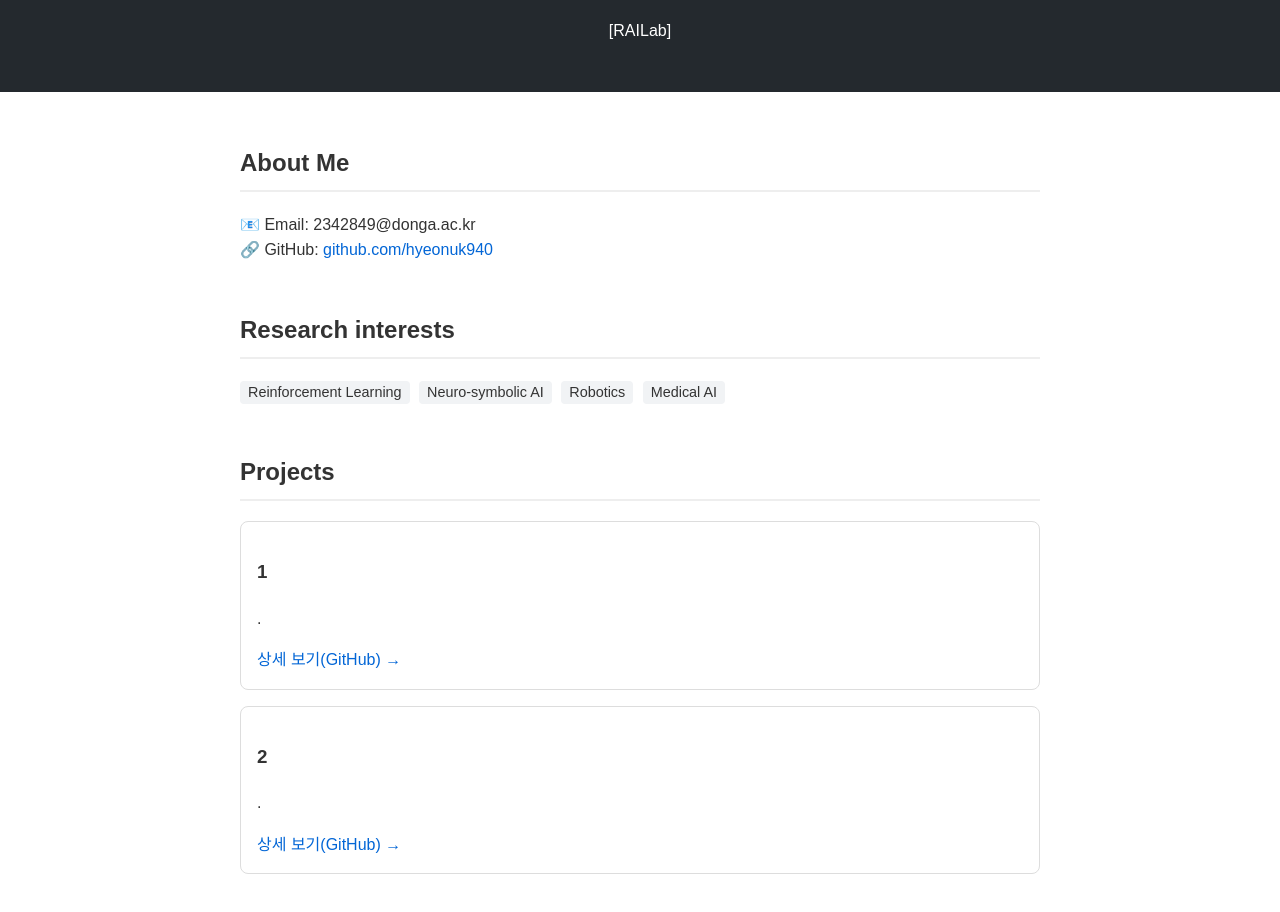
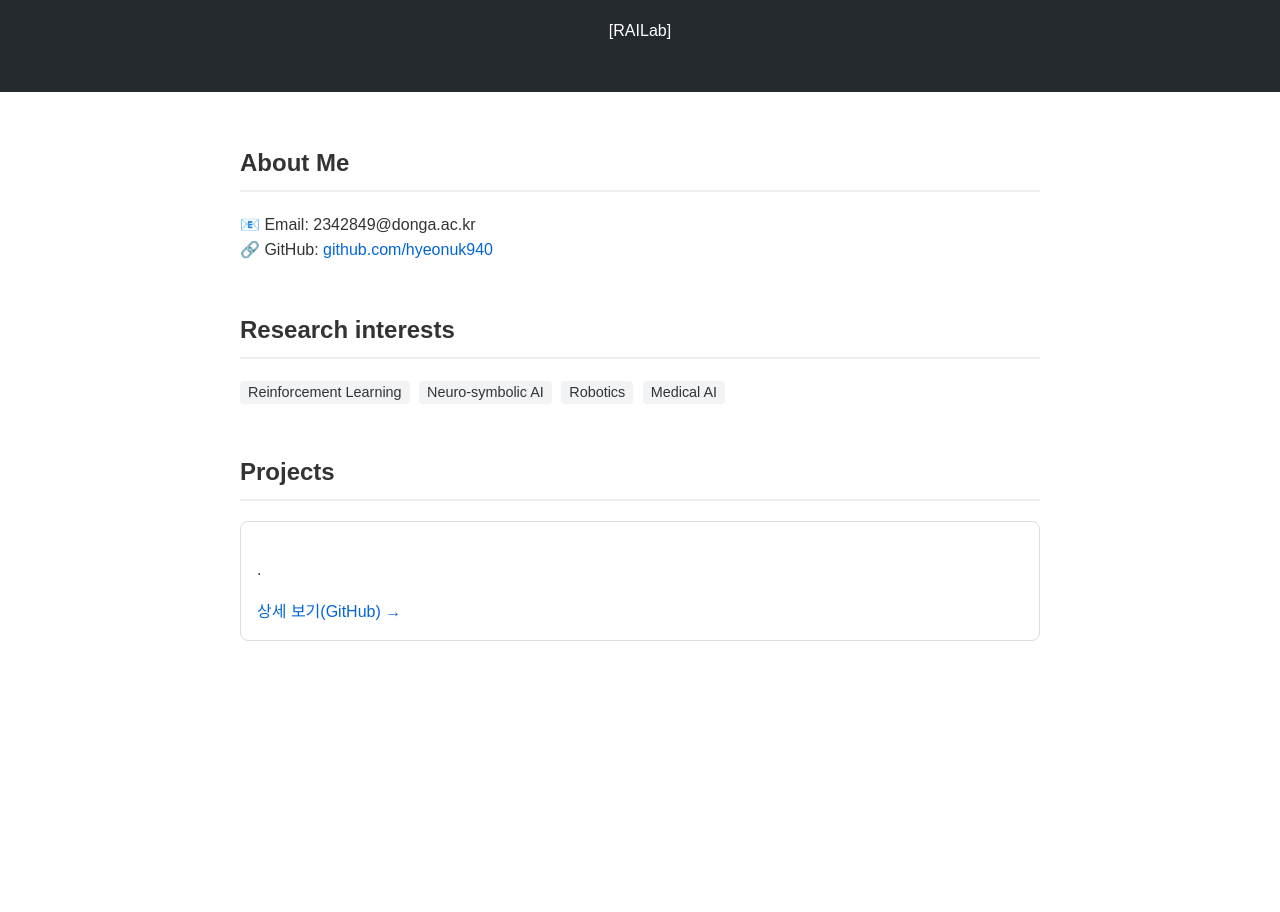
Before and after one commit to hyeonuk940/hyeonuk940.github.io, a plain HTML site: page index.html in a window 1280 px wide. Shown: the part 118-1030 px from the top of the page. After the commit the page ends 839 px from the top, so only its background shows below. Drawn offline with Linux system fonts and the light colour scheme.

Commit message:
Update project cards in index.html
Removed project card for project 2 and cleared project 1 title.

```diff
--- a/index.html
+++ b/index.html
@@ -53,12 +53,7 @@
     <section id="projects">
         <h2>Projects</h2>
         <div class="project-card">
-            <h3>1</h3>
-            <p>.</p>
-            <a href="#">상세 보기(GitHub) →</a>
-        </div>
-        <div class="project-card">
-            <h3>2</h3>
+            <h3></h3>
             <p>.</p>
             <a href="#">상세 보기(GitHub) →</a>
         </div>
```
